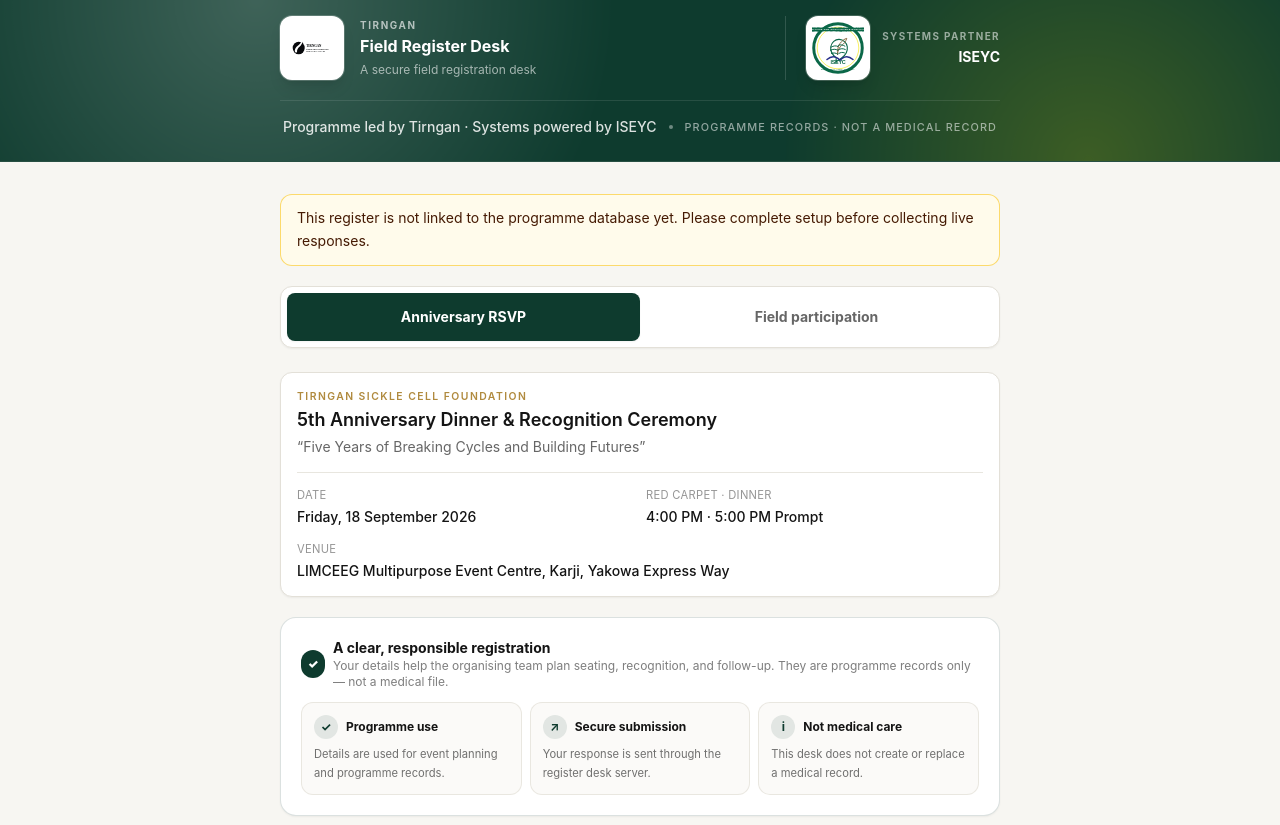
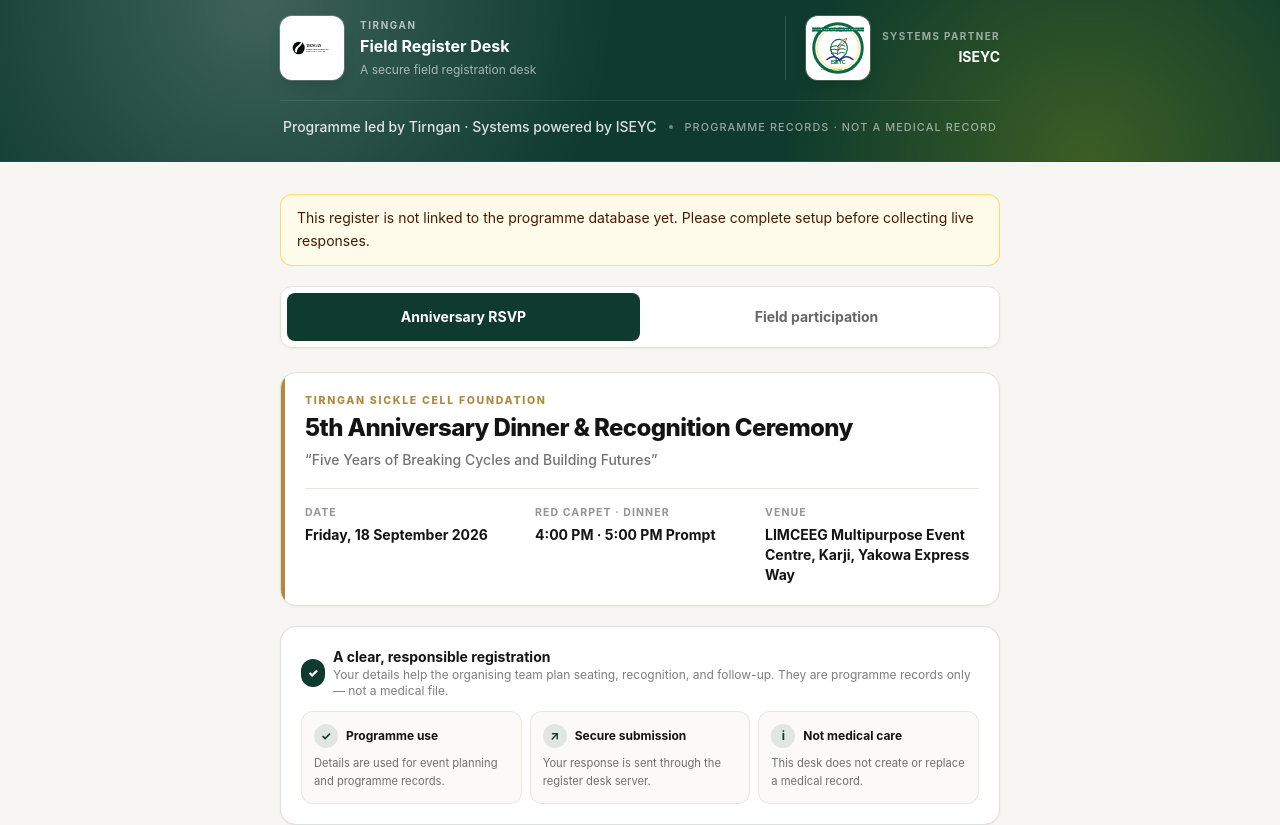
Before and after one commit to mrzulqarnainnadabo/iseyc-field-register-desk, a Next.js app: page / in a window 1280 px wide. Shown: the top 825 px of the page. Built offline with nearby package versions, Linux system fonts and the light colour scheme; no server answers.

Commit message:
Improve event information hierarchy and spacing

```diff
--- a/src/components/EventStrip.tsx
+++ b/src/components/EventStrip.tsx
@@ -2,31 +2,17 @@ import { EVENT } from "@/lib/constants";
 
 export function EventStrip() {
   return (
-    <section className="rounded-xl border border-desk-line bg-white p-4 shadow-sm">
-      <p className="text-[0.65rem] font-semibold uppercase tracking-[0.14em] text-desk-accent">
-        {EVENT.programme}
-      </p>
-      <h2 className="mt-1 text-lg font-semibold leading-snug text-desk-ink">{EVENT.name}</h2>
-      <p className="mt-1 text-sm leading-snug text-desk-ink/65">&ldquo;{EVENT.theme}&rdquo;</p>
-
-      <dl className="mt-4 grid grid-cols-2 gap-x-3 gap-y-3 border-t border-desk-line/80 pt-3 text-sm">
-        <div>
-          <dt className="text-[0.7rem] uppercase tracking-wide text-desk-ink/45">Date</dt>
-          <dd className="mt-0.5 font-medium text-desk-ink">{EVENT.date}</dd>
-        </div>
-        <div>
-          <dt className="text-[0.7rem] uppercase tracking-wide text-desk-ink/45">
-            Red carpet · Dinner
-          </dt>
-          <dd className="mt-0.5 font-medium text-desk-ink">
-            {EVENT.redCarpet} · {EVENT.dinner}
-          </dd>
-        </div>
-        <div className="col-span-2">
-          <dt className="text-[0.7rem] uppercase tracking-wide text-desk-ink/45">Venue</dt>
-          <dd className="mt-0.5 font-medium leading-snug text-desk-ink">{EVENT.venue}</dd>
-        </div>
-      </dl>
+    <section className="overflow-hidden rounded-2xl border border-desk-line bg-white shadow-sm">
+      <div className="border-l-4 border-desk-accent px-4 py-4 sm:px-5 sm:py-5">
+        <p className="text-[0.66rem] font-extrabold uppercase tracking-[0.16em] text-desk-accent">{EVENT.programme}</p>
+        <h1 className="mt-1 text-xl font-extrabold tracking-tight text-desk-ink sm:text-2xl">{EVENT.name}</h1>
+        <p className="mt-1 text-sm font-medium leading-6 text-desk-ink/60">“{EVENT.theme}”</p>
+        <dl className="mt-4 grid gap-3 border-t border-desk-line/80 pt-4 sm:grid-cols-3 sm:gap-4">
+          <div><dt className="text-[0.66rem] font-bold uppercase tracking-[0.1em] text-desk-ink/45">Date</dt><dd className="mt-1 text-sm font-bold text-desk-ink">{EVENT.date}</dd></div>
+          <div><dt className="text-[0.66rem] font-bold uppercase tracking-[0.1em] text-desk-ink/45">Red carpet · Dinner</dt><dd className="mt-1 text-sm font-bold text-desk-ink">{EVENT.redCarpet} · {EVENT.dinner}</dd></div>
+          <div><dt className="text-[0.66rem] font-bold uppercase tracking-[0.1em] text-desk-ink/45">Venue</dt><dd className="mt-1 text-sm font-bold leading-5 text-desk-ink">{EVENT.venue}</dd></div>
+        </dl>
+      </div>
     </section>
   );
 }
```
